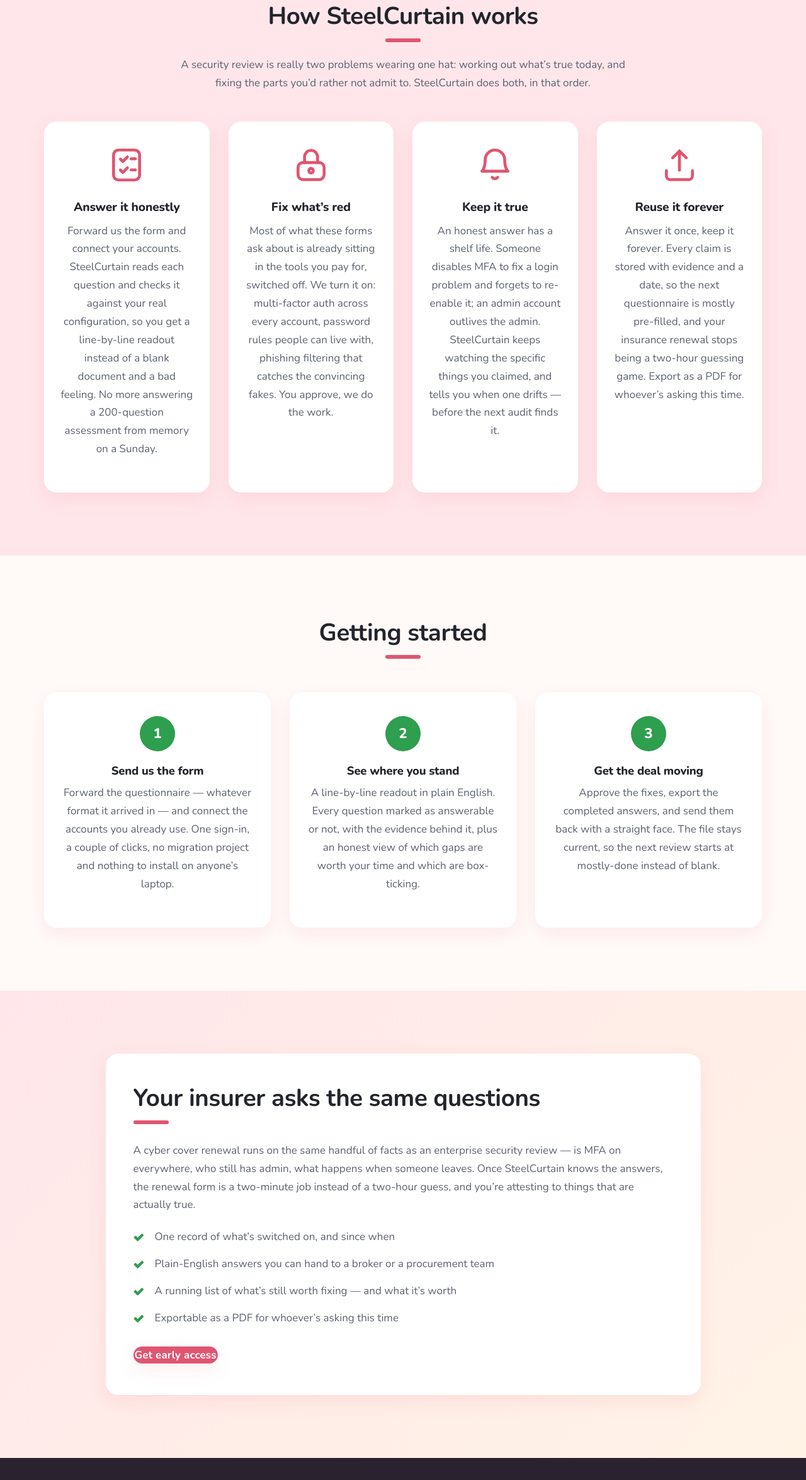
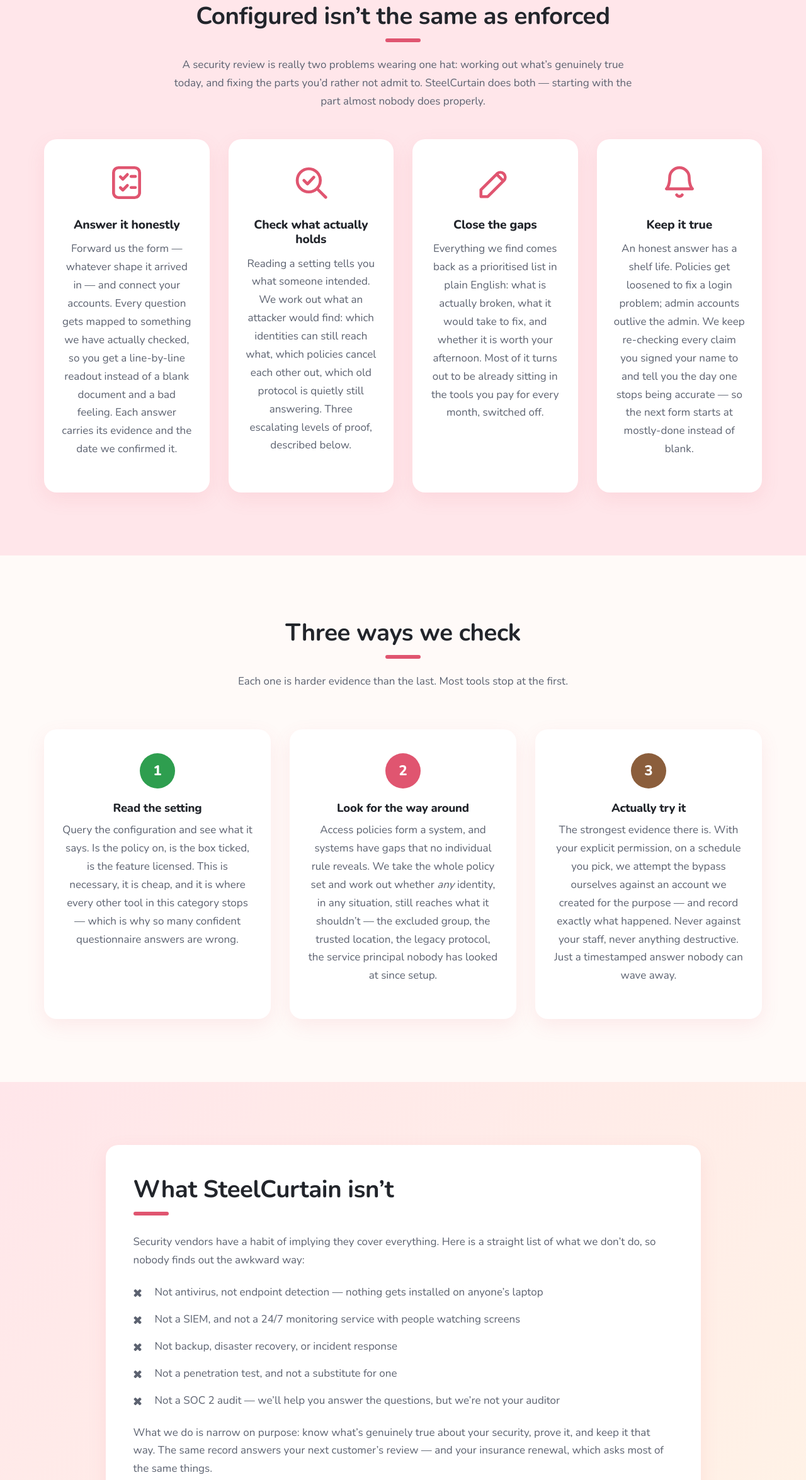
Before and after one commit to BukoTechnologies/Buko, a plain HTML site: page service.html in a window 1280 px wide. Shown: the part 201-2551 px from the top of the page at 63% size. Drawn offline with nearby package versions, Linux system fonts and the light colour scheme.

Commit message:
another update

```diff
--- a/css/buko-theme.css
+++ b/css/buko-theme.css
@@ -323,6 +323,16 @@
   font-weight: 700;
 }
 
+/* Variant for "what this isn't" lists — a muted cross instead of a check. */
+.panel_section ul.not_list li::before {
+  content: "\f00d";                 /* Font Awesome times */
+  color: var(--buko-ink-soft);
+}
+
+/* Tier badge on the verification steps — same circle, different palette. */
+.steps_section .step_num.tier_deep  { background-color: var(--buko-rose); }
+.steps_section .step_num.tier_probe { background-color: var(--buko-coconut); }
+
 
 /* ==========================================================================
    CONTACT
--- a/service.html
+++ b/service.html
@@ -6,8 +6,8 @@
   <meta http-equiv="X-UA-Compatible" content="IE=edge" />
   <meta name="viewport" content="width=device-width, initial-scale=1, shrink-to-fit=no" />
 
-  <meta name="description" content="How SteelCurtain works: map a security questionnaire to your real configuration, fix the gaps, keep the answers true, and reuse them for the next review or insurance renewal." />
-  <meta name="keywords" content="security questionnaire, vendor security review, security assessment, SOC 2 alternative, cyber insurance questionnaire, MFA, small business security, SteelCurtain, Buko Technologies" />
+  <meta name="description" content="How SteelCurtain works: verify controls three ways, map a security questionnaire to verified facts, close the gaps, and keep the answers true as configuration drifts." />
+  <meta name="keywords" content="security questionnaire, vendor security review, security assessment, continuous control verification, conditional access, MFA enforcement, SteelCurtain, Buko Technologies" />
   <meta name="author" content="Buko Technologies" />
 
   <link rel="shortcut icon" href="images/favicon.png" type="image/x-icon">
@@ -89,15 +89,15 @@
 
   </div>
 
-  <!-- what it does -->
+  <!-- how we check -->
   <section class="service_section layout_padding">
     <div class="container">
       <div class="heading_container heading_center">
-        <h2>How SteelCurtain works</h2>
+        <h2>Configured isn&rsquo;t the same as enforced</h2>
         <p style="max-width: 44em; margin-top: 14px;">
           A security review is really two problems wearing one hat: working out what&rsquo;s
-          true today, and fixing the parts you&rsquo;d rather not admit to. SteelCurtain
-          does both, in that order.
+          genuinely true today, and fixing the parts you&rsquo;d rather not admit to.
+          SteelCurtain does both &mdash; starting with the part almost nobody does properly.
         </p>
       </div>
       <div class="row">
@@ -105,7 +105,6 @@
         <div class="col-md-6 col-lg-3">
           <div class="box">
             <div class="img-box">
-              <!-- checklist -->
               <svg viewBox="0 0 24 24" xmlns="http://www.w3.org/2000/svg" aria-hidden="true">
                 <rect x="4" y="2.8" width="16" height="18.4" rx="3" />
                 <path d="M8.2 8.4l1.5 1.5 2.8-2.9" />
@@ -116,7 +115,12 @@
             </div>
             <div class="detail-box">
               <h6>Answer it honestly</h6>
-              <p>Forward us the form and connect your accounts. SteelCurtain reads each question and checks it against your real configuration, so you get a line-by-line readout instead of a blank document and a bad feeling. No more answering a 200-question assessment from memory on a Sunday.</p>
+              <p>
+                Forward us the form &mdash; whatever shape it arrived in &mdash; and connect
+                your accounts. Every question gets mapped to something we have actually
+                checked, so you get a line-by-line readout instead of a blank document and
+                a bad feeling. Each answer carries its evidence and the date we confirmed it.
+              </p>
             </div>
           </div>
         </div>
@@ -124,16 +128,20 @@
         <div class="col-md-6 col-lg-3">
           <div class="box">
             <div class="img-box">
-              <!-- lock -->
               <svg viewBox="0 0 24 24" xmlns="http://www.w3.org/2000/svg" aria-hidden="true">
-                <rect x="4" y="10.5" width="16" height="10.5" rx="3" />
-                <path d="M8 10.5V7a4 4 0 0 1 8 0v3.5" />
-                <circle cx="12" cy="15.5" r="1.4" />
+                <circle cx="10.6" cy="10.6" r="7.1" />
+                <path d="M15.8 15.8L21 21" />
+                <path d="M7.6 10.6l2.2 2.2 3.9-4.1" />
               </svg>
             </div>
             <div class="detail-box">
-              <h6>Fix what&rsquo;s red</h6>
-              <p>Most of what these forms ask about is already sitting in the tools you pay for, switched off. We turn it on: multi-factor auth across every account, password rules people can live with, phishing filtering that catches the convincing fakes. You approve, we do the work.</p>
+              <h6>Check what actually holds</h6>
+              <p>
+                Reading a setting tells you what someone intended. We work out what an
+                attacker would find: which identities can still reach what, which policies
+                cancel each other out, which old protocol is quietly still answering. Three
+                escalating levels of proof, described below.
+              </p>
             </div>
           </div>
         </div>
@@ -141,7 +149,26 @@
         <div class="col-md-6 col-lg-3">
           <div class="box">
             <div class="img-box">
-              <!-- bell -->
+              <svg viewBox="0 0 24 24" xmlns="http://www.w3.org/2000/svg" aria-hidden="true">
+                <path d="M3.4 20.6h4.2l10.1-10.1a3 3 0 0 0-4.2-4.2L3.4 16.4z" />
+                <path d="M13.3 7.1l3.6 3.6" />
+              </svg>
+            </div>
+            <div class="detail-box">
+              <h6>Close the gaps</h6>
+              <p>
+                Everything we find comes back as a prioritised list in plain English: what
+                is actually broken, what it would take to fix, and whether it is worth your
+                afternoon. Most of it turns out to be already sitting in the tools you pay
+                for every month, switched off.
+              </p>
+            </div>
+          </div>
+        </div>
+
+        <div class="col-md-6 col-lg-3">
+          <div class="box">
+            <div class="img-box">
               <svg viewBox="0 0 24 24" xmlns="http://www.w3.org/2000/svg" aria-hidden="true">
                 <path d="M18 8.8a6 6 0 1 0-12 0c0 5.4-2 7-2 7h16s-2-1.6-2-7" />
                 <path d="M13.7 19.5a2 2 0 0 1-3.4 0" />
@@ -149,24 +176,12 @@
             </div>
             <div class="detail-box">
               <h6>Keep it true</h6>
-              <p>An honest answer has a shelf life. Someone disables MFA to fix a login problem and forgets to re-enable it; an admin account outlives the admin. SteelCurtain keeps watching the specific things you claimed, and tells you when one drifts &mdash; before the next audit finds it.</p>
-            </div>
-          </div>
-        </div>
-
-        <div class="col-md-6 col-lg-3">
-          <div class="box">
-            <div class="img-box">
-              <!-- export -->
-              <svg viewBox="0 0 24 24" xmlns="http://www.w3.org/2000/svg" aria-hidden="true">
-                <path d="M20 15.5v3.2a2.3 2.3 0 0 1-2.3 2.3H6.3A2.3 2.3 0 0 1 4 18.7v-3.2" />
-                <path d="M12 15.2V3.4" />
-                <path d="M7.8 7.6L12 3.4l4.2 4.2" />
-              </svg>
-            </div>
-            <div class="detail-box">
-              <h6>Reuse it forever</h6>
-              <p>Answer it once, keep it forever. Every claim is stored with evidence and a date, so the next questionnaire is mostly pre-filled, and your insurance renewal stops being a two-hour guessing game. Export as a PDF for whoever&rsquo;s asking this time.</p>
+              <p>
+                An honest answer has a shelf life. Policies get loosened to fix a login
+                problem; admin accounts outlive the admin. We keep re-checking every claim
+                you signed your name to and tell you the day one stops being accurate &mdash;
+                so the next form starts at mostly-done instead of blank.
+              </p>
             </div>
           </div>
         </div>
@@ -174,75 +189,88 @@
       </div>
     </div>
   </section>
-  <!-- end what it does -->
+  <!-- end how we check -->
 
-  <!-- steps -->
+  <!-- three tiers -->
   <section class="steps_section layout_padding">
     <div class="container">
       <div class="heading_container heading_center">
-        <h2>Getting started</h2>
+        <h2>Three ways we check</h2>
+        <p style="max-width: 42em; margin-top: 14px;">
+          Each one is harder evidence than the last. Most tools stop at the first.
+        </p>
       </div>
       <div class="row" style="margin-top: 45px;">
         <div class="col-md-4">
           <div class="box">
             <div class="step_num">1</div>
-            <h5>Send us the form</h5>
+            <h5>Read the setting</h5>
             <p>
-              Forward the questionnaire &mdash; whatever format it arrived in &mdash; and
-              connect the accounts you already use. One sign-in, a couple of clicks,
-              no migration project and nothing to install on anyone&rsquo;s laptop.
+              Query the configuration and see what it says. Is the policy on, is the
+              box ticked, is the feature licensed. This is necessary, it is cheap, and
+              it is where every other tool in this category stops &mdash; which is why
+              so many confident questionnaire answers are wrong.
             </p>
           </div>
         </div>
         <div class="col-md-4">
           <div class="box">
-            <div class="step_num">2</div>
-            <h5>See where you stand</h5>
+            <div class="step_num tier_deep">2</div>
+            <h5>Look for the way around</h5>
             <p>
-              A line-by-line readout in plain English. Every question marked as
-              answerable or not, with the evidence behind it, plus an honest view of
-              which gaps are worth your time and which are box-ticking.
+              Access policies form a system, and systems have gaps that no individual
+              rule reveals. We take the whole policy set and work out whether <em>any</em>
+              identity, in any situation, still reaches what it shouldn&rsquo;t &mdash;
+              the excluded group, the trusted location, the legacy protocol, the service
+              principal nobody has looked at since setup.
             </p>
           </div>
         </div>
         <div class="col-md-4">
           <div class="box">
-            <div class="step_num">3</div>
-            <h5>Get the deal moving</h5>
+            <div class="step_num tier_probe">3</div>
+            <h5>Actually try it</h5>
             <p>
-              Approve the fixes, export the completed answers, and send them back
-              with a straight face. The file stays current, so the next review starts
-              at mostly-done instead of blank.
+              The strongest evidence there is. With your explicit permission, on a
+              schedule you pick, we attempt the bypass ourselves against an account we
+              created for the purpose &mdash; and record exactly what happened. Never
+              against your staff, never anything destructive. Just a timestamped answer
+              nobody can wave away.
             </p>
           </div>
         </div>
       </div>
     </div>
   </section>
-  <!-- end steps -->
+  <!-- end three tiers -->
 
-  <!-- insurance -->
+  <!-- what it isn't -->
   <section class="panel_section layout_padding">
     <div class="container">
       <div class="row">
         <div class="col-lg-10 mx-auto">
           <div class="panel">
             <div class="heading_container">
-              <h2>Your insurer asks the same questions</h2>
+              <h2>What SteelCurtain isn&rsquo;t</h2>
             </div>
             <p style="margin-top: 20px;">
-              A cyber cover renewal runs on the same handful of facts as an
-              enterprise security review &mdash; is MFA on everywhere, who still has
-              admin, what happens when someone leaves. Once SteelCurtain knows the
-              answers, the renewal form is a two-minute job instead of a two-hour
-              guess, and you&rsquo;re attesting to things that are actually true.
+              Security vendors have a habit of implying they cover everything. Here is
+              a straight list of what we don&rsquo;t do, so nobody finds out the
+              awkward way:
             </p>
-            <ul>
-              <li>One record of what&rsquo;s switched on, and since when</li>
-              <li>Plain-English answers you can hand to a broker or a procurement team</li>
-              <li>A running list of what&rsquo;s still worth fixing &mdash; and what it&rsquo;s worth</li>
-              <li>Exportable as a PDF for whoever&rsquo;s asking this time</li>
+            <ul class="not_list">
+              <li>Not antivirus, not endpoint detection &mdash; nothing gets installed on anyone&rsquo;s laptop</li>
+              <li>Not a SIEM, and not a 24/7 monitoring service with people watching screens</li>
+              <li>Not backup, disaster recovery, or incident response</li>
+              <li>Not a penetration test, and not a substitute for one</li>
+              <li>Not a SOC 2 audit &mdash; we&rsquo;ll help you answer the questions, but we&rsquo;re not your auditor</li>
             </ul>
+            <p style="margin-top: 22px;">
+              What we do is narrow on purpose: know what&rsquo;s genuinely true about
+              your security, prove it, and keep it that way. The same record answers
+              your next customer&rsquo;s review &mdash; and your insurance renewal, which
+              asks most of the same things.
+            </p>
             <div class="btn-box" style="margin-top: 30px;">
               <a href="contact.html">Get early access</a>
             </div>
@@ -251,7 +279,7 @@
       </div>
     </div>
   </section>
-  <!-- end insurance -->
+  <!-- end what it isn't -->
   <!-- footer info -->
   <section class="info_section">
     <div class="container">
```
Also changed, not shown: about.html (+25 -25 lines), contact.html (+1 -2 lines), index.html (+84 -66 lines), 1 other file.
